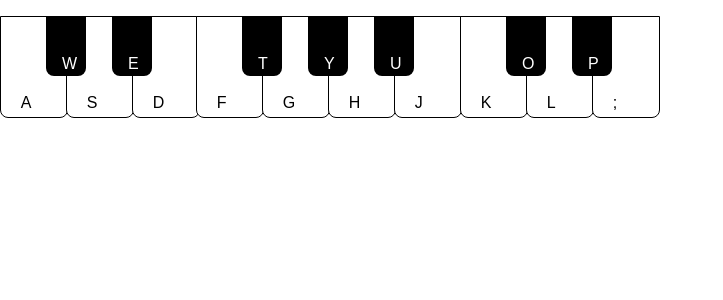
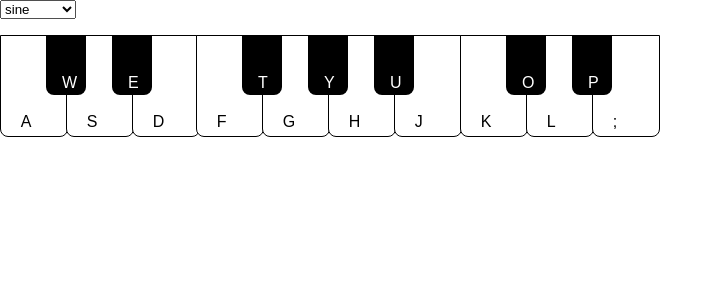
Before and after one commit to sethbass14/simple_synth, a React (Create React App) app: page / in a window 1280 px wide. Shown: the top 300 px of the page, without its empty margins (0-723 px from the left). Built offline with nearby package versions, Linux system fonts and the light colour scheme.

Commit message:
added wave types

```diff
--- /dev/null
+++ b/src/components/WaveType.js
@@ -0,0 +1,12 @@
+import React from 'react';
+
+const WaveType = props =>
+    <select onChange={props.handleWaveType}>
+      <option value={'sine'}>sine</option>
+      <option value={'square'}>square</option>
+      <option value={'sawtooth'}>sawtooth</option>
+      <option value={'triangle'}>triangle</option>
+    </select>
+
+
+export default WaveType
--- a/src/containers/KeyboardContainer.js
+++ b/src/containers/KeyboardContainer.js
@@ -1,12 +1,14 @@
 import React from 'react';
-import Keyboard from '../components/Keyboard'
-import { pitchPairs } from '../constants'
+import Keyboard from '../components/Keyboard';
+import WaveType from '../components/WaveType';
+import { pitchPairs } from '../constants';
 
 class KeyboardContainer extends React.Component {
   constructor() {
     super()
     this.state = {
-      activeOsc: {}
+      activeOsc: {},
+      oscType: 'sine'
     }
   }
 
@@ -16,7 +18,7 @@
     if (pitchPairs[key]) {
       if (!this.state.activeOsc[key]) {
         const osc = this.props.audioCtx.createOscillator()
-        osc.type="square"
+        osc.type= this.state.oscType
         osc.frequency.value = pitchPairs[key]
         osc.connect(this.props.gain)
         osc.start()
@@ -33,9 +35,15 @@
     }
   }
 
+  handleWaveType = event => {
+    const wave = event.target.value
+    this.setState({...this.state, oscType: wave})
+  }
+
   render() {
     return (
       <div onKeyDown={this.handleKeyDown} onKeyUp={this.handleKeyUp} tabIndex='0'>
+        <WaveType handleWaveType={this.handleWaveType} />
         <Keyboard />
       </div>
     )
```
